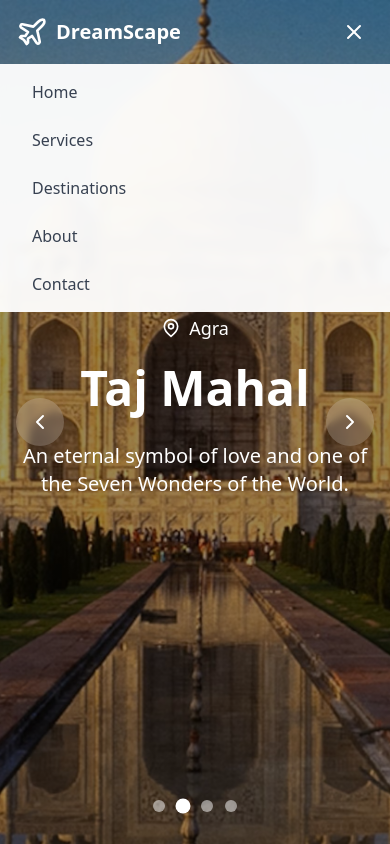
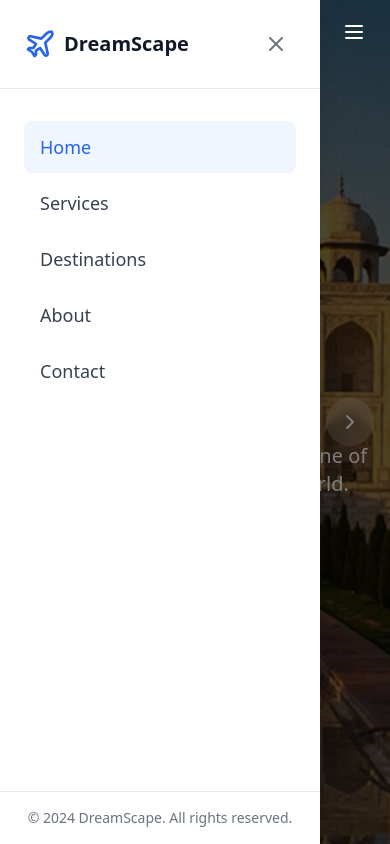
Before and after one commit to Avi7620/DreamScape, a React (Vite) app: page / in a window 390 px wide. Both pictures are taken after a click on the button 354 px from the left and 32 px from the top of the page. Shown: the top 844 px of the page. Built offline with nearby package versions, Linux system fonts and the light colour scheme.

Commit message:
side bar updated

```diff
--- a/src/components/Header.tsx
+++ b/src/components/Header.tsx
@@ -18,6 +18,19 @@ const Header: React.FC<HeaderProps> = ({ activeSection, setActiveSection }) => {
     return () => window.removeEventListener('scroll', handleScroll);
   }, []);
 
+  // Prevent body scroll when menu is open
+  useEffect(() => {
+    if (isMenuOpen) {
+      document.body.style.overflow = 'hidden';
+    } else {
+      document.body.style.overflow = 'unset';
+    }
+
+    return () => {
+      document.body.style.overflow = 'unset';
+    };
+  }, [isMenuOpen]);
+
   const menuItems = [
     { label: 'Home', section: 'home' },
     { label: 'Services', section: 'services' },
@@ -36,6 +49,7 @@ const Header: React.FC<HeaderProps> = ({ activeSection, setActiveSection }) => {
   };
 
   return (
+    <>
       <header className={`fixed top-0 left-0 right-0 z-50 transition-all duration-300 ${
         isScrolled ? 'bg-white/95 backdrop-blur-sm shadow-lg' : 'bg-transparent'
       }`}>
@@ -63,31 +77,76 @@ const Header: React.FC<HeaderProps> = ({ activeSection, setActiveSection }) => {
             </nav>
 
             <button
-            className={`md:hidden p-2 rounded-md ${isScrolled ? 'text-gray-700' : 'text-white'}`}
+              className={`md:hidden p-2 rounded-md transition-colors ${isScrolled ? 'text-gray-700 hover:bg-gray-100' : 'text-white hover:bg-white/10'}`}
               onClick={() => setIsMenuOpen(!isMenuOpen)}
+              aria-label="Toggle menu"
             >
-            {isMenuOpen ? <X className="h-6 w-6" /> : <Menu className="h-6 w-6" />}
+              <Menu className="h-6 w-6" />
             </button>
           </div>
         </div>
+      </header>
 
-      {/* Mobile Menu */}
-      <div className={`md:hidden transition-all duration-300 ${
-        isMenuOpen ? 'max-h-64 opacity-100' : 'max-h-0 opacity-0'
-      } overflow-hidden bg-white/95 backdrop-blur-sm`}>
-        <div className="px-4 py-2 space-y-2">
+      {/* Mobile Menu Overlay */}
+      <div
+        className={`md:hidden fixed inset-0 bg-black transition-opacity duration-300 z-40 ${
+          isMenuOpen ? 'opacity-50 pointer-events-auto' : 'opacity-0 pointer-events-none'
+        }`}
+        onClick={() => setIsMenuOpen(false)}
+      />
+
+      {/* Mobile Slide-out Menu */}
+      <div
+        className={`md:hidden fixed top-0 left-0 h-full w-80 max-w-[85vw] bg-white shadow-xl transform transition-transform duration-300 ease-in-out z-50 ${
+          isMenuOpen ? 'translate-x-0' : '-translate-x-full'
+        }`}
+      >
+        <div className="flex flex-col h-full">
+          {/* Menu Header */}
+          <div className="flex items-center justify-between p-6 border-b border-gray-200">
+            <div className="flex items-center space-x-2">
+              <Plane className="h-8 w-8 text-blue-600" />
+              <span className="text-xl font-bold text-gray-900">
+                DreamScape
+              </span>
+            </div>
+            <button
+              onClick={() => setIsMenuOpen(false)}
+              className="p-2 rounded-md text-gray-500 hover:text-gray-700 hover:bg-gray-100 transition-colors"
+              aria-label="Close menu"
+            >
+              <X className="h-6 w-6" />
+            </button>
+          </div>
+
+          {/* Menu Items */}
+          <nav className="flex-1 px-6 py-8">
+            <div className="space-y-1">
               {menuItems.map((item) => (
                 <button
                   key={item.section}
                   onClick={() => scrollToSection(item.section)}
-              className="block w-full text-left px-4 py-2 text-gray-700 hover:text-blue-500 hover:bg-blue-50 rounded-md transition-colors"
+                  className={`block w-full text-left px-4 py-3 text-lg font-medium rounded-lg transition-colors ${
+                    activeSection === item.section
+                      ? 'text-blue-600 bg-blue-50'
+                      : 'text-gray-700 hover:text-blue-600 hover:bg-gray-50'
+                  }`}
                 >
                   {item.label}
                 </button>
               ))}
             </div>
+          </nav>
+
+          {/* Menu Footer */}
+          <div className="px-6 py-4 border-t border-gray-200">
+            <p className="text-sm text-gray-500 text-center">
+              © 2024 DreamScape. All rights reserved.
+            </p>
           </div>
-    </header>
+        </div>
+      </div>
+    </>
   );
 };
 
```
Also changed, not shown: public/images/logo2.png (added). Lines whose indentation alone changed are shown as unchanged.
